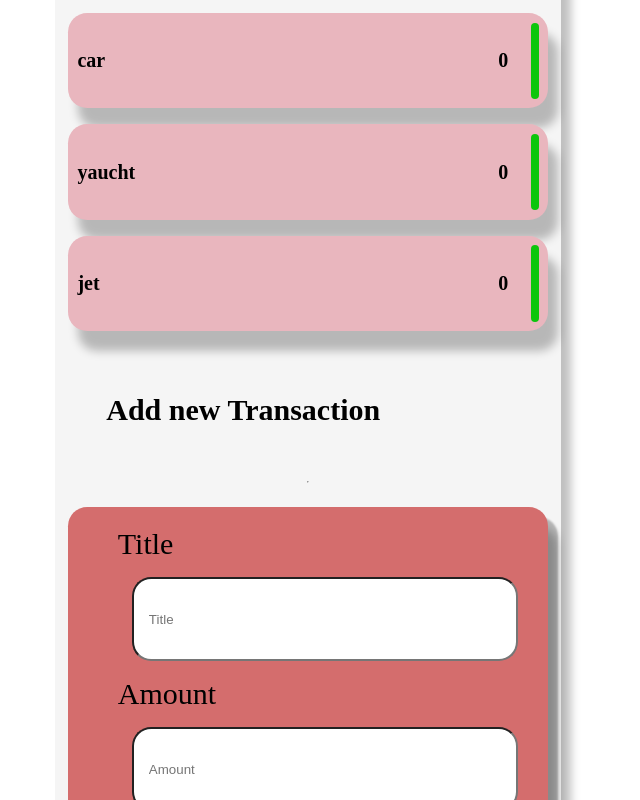
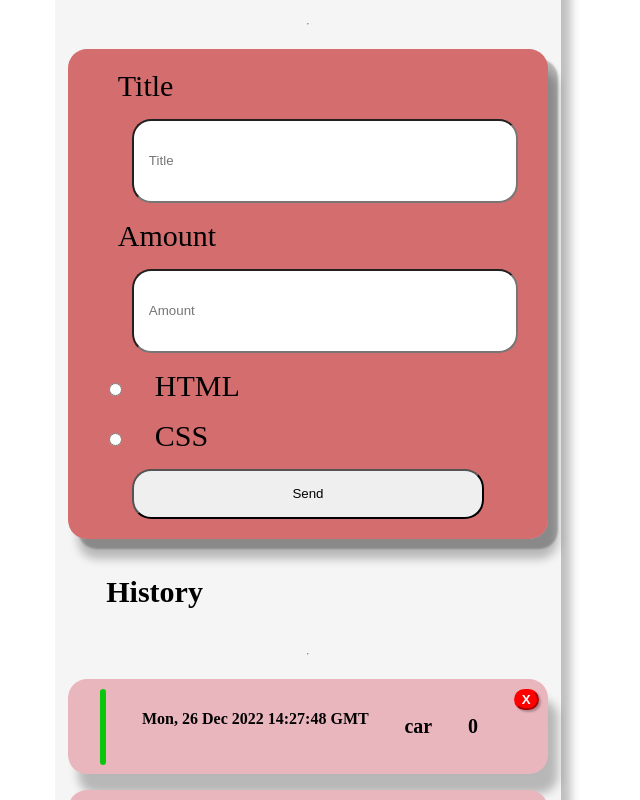
Before and after one commit to qasim29/expense-tracker, a React (Create React App) app: page / in a window 1280 px wide. Shown: the part 700-1500 px from the top of the page, without its empty margins (332-972 px from the left). Built offline with nearby package versions, Linux system fonts and the light colour scheme; the HTML template or start-up script is replaced by a standard one.

Commit message:
using states

```diff
--- a/src/App.js
+++ b/src/App.js
@@ -40,11 +40,11 @@ function App() {
       <div id="container3">
         <StatsPanel></StatsPanel>
       </div>
+      <div id="container5">
+        <AddTransaction></AddTransaction>
+      </div>
       <div id="container4">
         <History expenses={expenses}></History>
-      </div>
-      <div id="container5">
-        <AddTransaction></AddTransaction>
       </div>
     </Card>
   );
--- a/src/components/Transaction.js
+++ b/src/components/Transaction.js
@@ -1,17 +1,30 @@
 import "../styles/Transaction.css";
 import Card from "./Card";
+import React, { useState } from "react";
+function Transaction(props) {
 
-function Transaction(props) {
+  const [title, setTitle] = useState(props.title);
+
+  const clickHandler = () => {
+    setTitle("twerrew");
+    console.log(title);
+  };
+
   return (
     <Card className="transaction">
+      <div id="status"></div>
+
       <div className="values">
-        <h4 id="name">{props.title}</h4>
+        <h4 id ="date">{new Date().toUTCString().split('2023')[0]}</h4>
+        <h4 id="name">{title}</h4>
         <h4 id="ammount">{props.amount}</h4>
       </div>
-      <div id="status"></div>
+
+      <div>
+        <button className="button" onClick={clickHandler}>X</button>
+      </div>
     </Card>
   );
 }
 
-
 export default Transaction;
--- a/src/components/TransactionDetails.js
+++ b/src/components/TransactionDetails.js
@@ -2,6 +2,8 @@ import "../styles/TransactionDetails.css";
 import Card from "./Card";
 
 const TransactionDetails = () => {
+  const clickHandler = () => {  }
+
   return (
     <Card className="transaction-details">
       <form>
@@ -23,7 +25,7 @@ const TransactionDetails = () => {
         </div>
 
         {/* button */}
-        <input type="submit" value="Send" />
+        <input onClick={clickHandler} type="submit" value="Send" />
       </form>
     </Card>
   );
--- a/src/styles/Transaction.css
+++ b/src/styles/Transaction.css
@@ -7,16 +7,17 @@
 }
 .values{
     display: flex;
-    flex :60
+    flex :70;
+    justify-content: space-evenly;
 }
 #name{
     font-size: 20px;
-    flex:1;
+    /* flex:1; */
 }
 #ammount{
     font-size: 20px;
-    text-align: end;
-    flex:1;
+    /* text-align: end; */
+    /* flex:1; */
 }
 #status{
     width: 2%;
@@ -25,6 +26,15 @@
     background-color: rgb(12, 198, 12);
     border-radius:2rem;
 }
+.button{
+    background-color: red;
+    color: white;
+    font-weight: bolder;
+    border-radius: 1.2rem;
+    box-shadow: 2px 2px 2px rgba(0, 0, 0, 0.25);
+    border-color: red;
+
+}
 
 @media (max-width: 400px) {
     *,h4#ammount,h4#name{
```
